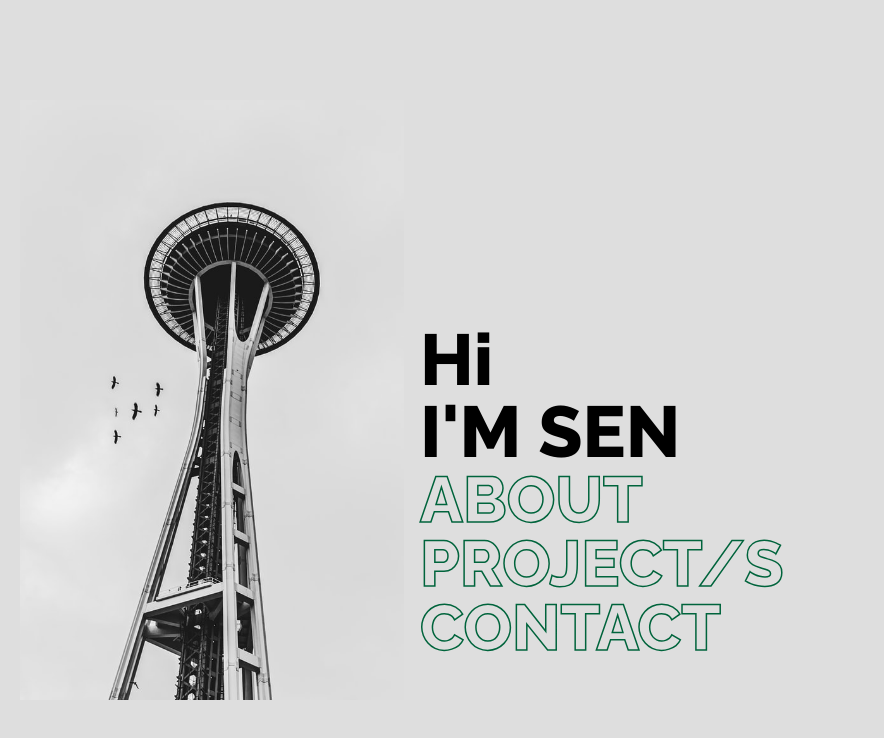
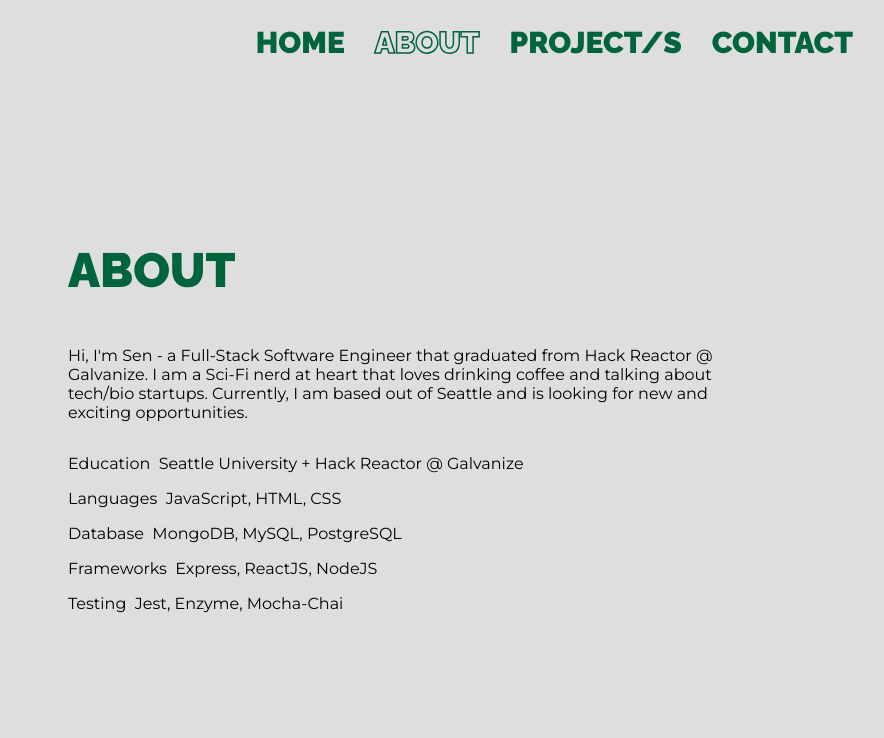
Before and after one commit to senwLu/senLuRes.v2, a React app: page / in a window 1280 px wide. Shown: the top 738 px of the page, without its empty margins (220-1104 px from the left). Built offline with nearby package versions, Linux system fonts and the light colour scheme.

Commit message:
added changed about and added in project

```diff
--- a/src/components/About.jsx
+++ b/src/components/About.jsx
@@ -3,8 +3,8 @@ import React from 'react';
 
 const About = () => {
   	return (
-    	<div className='innerL-container' >
-      	<h1 className='slide-right'>.Abouts(<span className='about-style'>'me'</span>)</h1>
+    	<div className='about-container' >
+			<h1 className='slide-right'>ABOUT</h1>
 			<div className='aboutme-wrapper slide-left'>
 			<p>
 					Hi, I'm Sen - a <span className='about-style'>Full-Stack Software Engineer </span>
@@ -25,9 +25,6 @@ const About = () => {
 							<p><span className='about-style'>Testing</span>&nbsp;&nbsp;Jest, Enzyme, Mocha-Chai</p>
 						</div>
 				</div>
-				{/* <div  className='column'>
-					<img className='about-col-img choseImg' src={ coffee }/>
-				</div> */}
 			</div>
     	</div>
   	)
--- a/src/components/App.jsx
+++ b/src/components/App.jsx
@@ -8,7 +8,7 @@ class App extends Component {
 	constructor(props) {
 		super(props);
 			this.state = {
-				page: "home"
+				page: "about"
 			};
 		this.changePage = this.changePage.bind(this);
 	};
@@ -26,8 +26,8 @@ class App extends Component {
 			)
 		} else if (this.state.page !== 'home') {
 			return (
-				<div className='totalContainer '>
-					<NavBar />
+				<div className='totalContainer'>
+					<NavBar chgPg={this.changePage} page={this.state.page}/>
 					<PgContainer pgInfo={this.state.page} />
 				</div>
 			)
--- a/src/components/Home.jsx
+++ b/src/components/Home.jsx
@@ -32,7 +32,7 @@ class Home extends Component {
                         </div>
                         <div className='change-to-outline'>
                            <span className='homeNav-nav-link' name='about' onClick={this.onChange}>ABOUT</span><br />
-                           <span className='homeNav-nav-link' name='projects' onClick={this.onChange}>PROJECT/S</span><br />
+                           <span className='homeNav-nav-link' name='project' onClick={this.onChange}>PROJECT/S</span><br />
                            <span className='homeNav-nav-link'>CONTACT</span>
                         </div>
                      </div>
--- a/src/components/NavBar.jsx
+++ b/src/components/NavBar.jsx
@@ -1,17 +1,40 @@
-import React from 'react';
+import React, { Component } from 'react';
+
+class NavBar extends Component {
+   constructor(props) {
+      super(props);
+
+      this.onChange = this.onChange.bind(this);
+   }
+
+   onChange(e) {
+      this.props.chgPg(e.target.getAttribute('name'));
+   }
 
 
-const NavBar = () => {
-   return (
-      <div className='navBar-container'>
-         <div>
-            <span>Home</span>
-            <span>About</span>
-            <span>Project/s</span>
-            <span>Contact</span>
-         </div>
-      </div>
-   )
+   render(){
+
+      if ( this.props.page === 'about') {
+         return (
+            <div className='navBar-container'>
+               <div name='home' onClick={this.onChange}>HOME</div>
+               <div className='change-to-outline'>ABOUT</div>
+               <div name='project' onClick={this.onChange}>PROJECT/S</div>
+               <div name='contact' onClick={this.onChange}>CONTACT</div>
+            </div>
+         )
+      } else if (this.props.page === 'project') {
+         return (
+            <div className='navBar-container'>
+               <div name='home' onClick={this.onChange}>HOME</div>
+               <div name='about' onClick={this.onChange}>ABOUT</div>
+               <div className='change-to-outline'>PROJECT/S</div>
+               <div name='contact' onClick={this.onChange}>CONTACT</div>
+            </div>
+         )
+      }
+
+   }
 }
 
 export default NavBar;
--- a/src/components/PgContainer.jsx
+++ b/src/components/PgContainer.jsx
@@ -1,5 +1,6 @@
 import React from 'react';
 import About from './About.jsx';
+import Project from './Project.jsx'
 
 const PgContainer = ( {pgInfo} ) => {
 
@@ -9,6 +10,12 @@ const PgContainer = ( {pgInfo} ) => {
         <About />
       </div>
     )
+  } else if (pgInfo === 'project') {
+    return (
+      <div>
+        <Project />
+      </div>
+    )
   }
 }
 
--- /dev/null
+++ b/src/components/Project.jsx
@@ -0,0 +1,12 @@
+import React from 'react';
+// import coffee from '../images/codecoffee1.jpg';
+
+const Project = () => {
+  	return (
+    	<div className='project-container' >
+
+    	</div>
+  	)
+}
+
+export default Project;
--- a/src/index.html
+++ b/src/index.html
@@ -3,8 +3,7 @@
 <head>
    <meta charset="UTF-8">
    <link rel="preconnect" href="https://fonts.gstatic.com">
-   <link href="https://fonts.googleapis.com/css2?family=Montserrat&family=Raleway:wght@800&display=swap" rel="stylesheet">
-</head>
+   <link href="https://fonts.googleapis.com/css2?family=Montserrat:wght@400;600&family=Raleway:wght@900&display=swap" rel="stylesheet"></head>
 <body>
    <div id="root"></div>
 </body>
--- a/src/style.css
+++ b/src/style.css
@@ -6,6 +6,7 @@ body {
 .totalContainer {
   width: 100%;
   height: 100vh;
+
 }
 
 .homeIMG-box {
@@ -30,6 +31,8 @@ body {
   background-size: cover;
   background-position: center;
 }
+
+
 
 /* HomeNav-section */
 
@@ -95,38 +98,50 @@ body {
   background-position: 0 100%;
 }
 
+
+
+/* Top-Nav bar */
+.navBar-container {
+  width: 70%;
+  height: 25px;
+  display: flex;
+  justify-content: flex-end;
+  margin: 25px auto 20vh auto;
+
+  font-family: "Raleway", sans-serif;
+  font-size: 30px;
+  color: #00643c;
+}
+
+.navBar-container div {
+  margin: 0px 15px 0px 15px;
+  cursor: pointer;
+}
+
+
+
+/* About-section */
+.about-container {
+  width: 55%;
+  display: flex;
+  flex-direction: column;
+  justify-content: flex-start;
+  margin: 0px auto 0px auto;
+
+  font-family: 'Montserrat', sans-serif;
+}
+
+.about-container h1 {
+  font-family: "Raleway", sans-serif;
+  font-size: 3em;
+  color: #00643c;
+}
+
+
+
+
 /* Change to Outline-text */
 .change-to-outline {
   -webkit-text-stroke: 1.5px #00643c;
   color: #dedede;
 }
-
-#tw-container {
-  text-align: center;
-}
-
-#tw-text {
-  display: inline-block;
-  vertical-align: middle;
-  color: orange;
-  letter-spacing: 2px;
-}
-
-#tw-cursor {
-  display: inline-block;
-  vertical-align: middle;
-  width: 3px;
-  height: 50px;
-  background-color: orange;
-  animation: blink 0.75s step-end infinite;
-}
-
-@keyframes blink {
-  from,
-  to {
-    background-color: transparent;
-  }
-  50% {
-    background-color: orange;
-  }
-}
```
